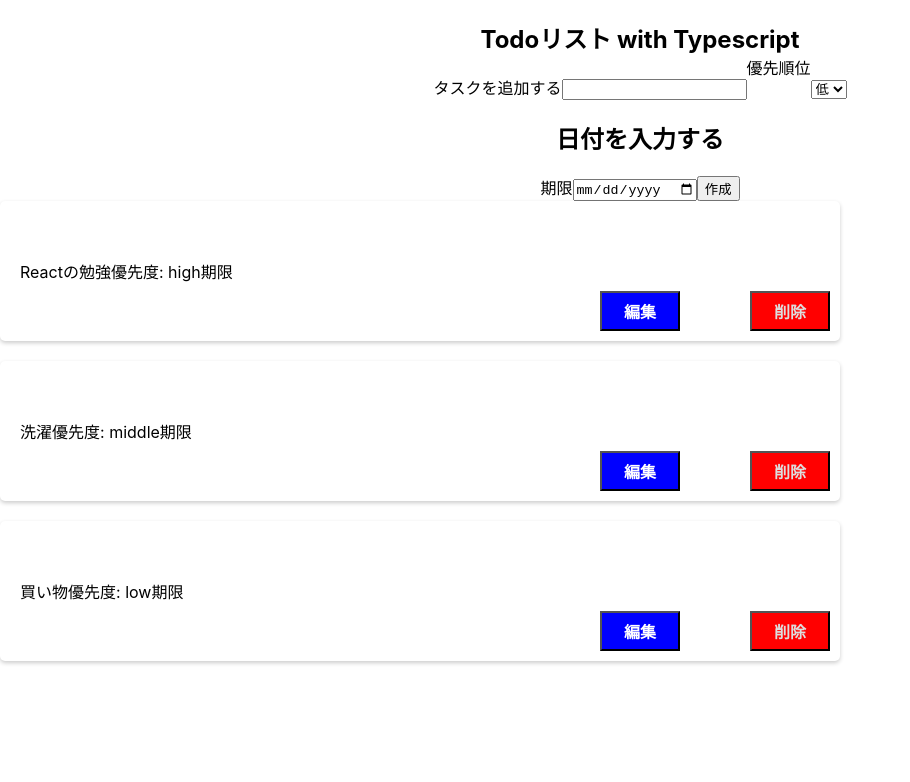
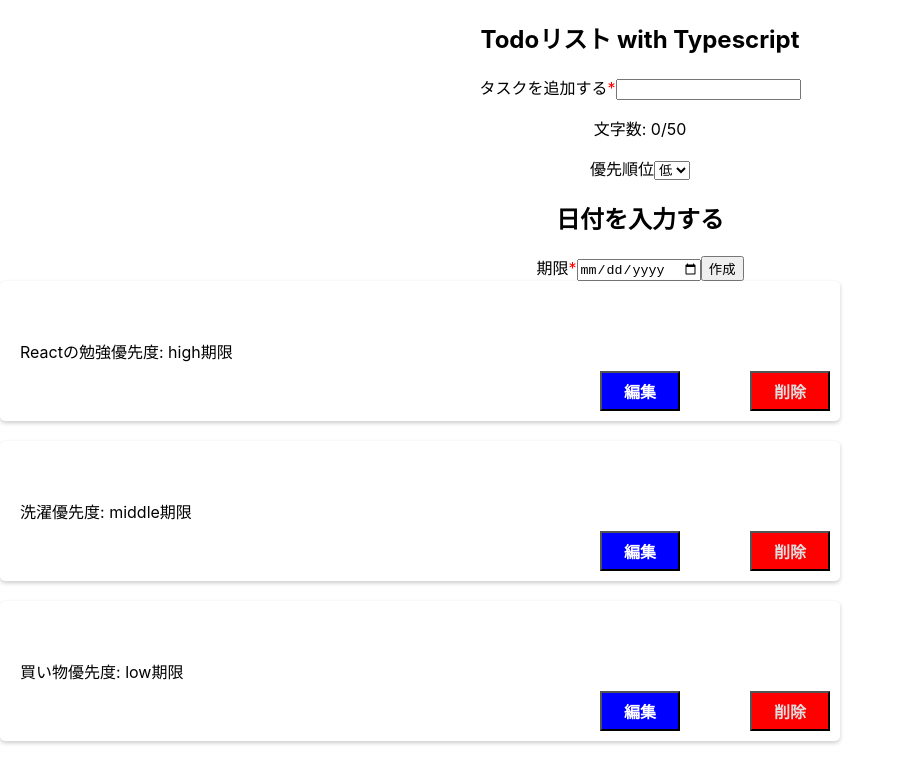
Before and after one commit to ootomokatsunari/todo-list-hara, a React (Create React App) app: page / in a window 1280 px wide. Shown: the top 782 px of the page, without its empty margins (0-910 px from the left). Built offline with nearby package versions, Linux system fonts and the light colour scheme.

Commit message:
作業完了

```diff
--- a/src/App.css
+++ b/src/App.css
@@ -37,7 +37,11 @@
   }
 }
 
-label[for="priority"] {
+.label[for="priority"] {
   position: relative;
   top: -20px;
 }
+
+.required {
+  color: red;
+}
--- a/src/App.tsx
+++ b/src/App.tsx
@@ -4,11 +4,13 @@ import Task from "./types"
 import Card from './Card';
 import Dialog from './EditDialog';
 import Button from './Button';
+import { log } from 'console';
 
 function App() {
   const [inputValue, setInputValue] = useState('');
   const [inputPriority, setInputPriority] = useState<'high' | 'middle' | 'low'>('low');
   const [inputDeadline, setInputDeadline] = useState('');
+  const [error, setError] = useState('');
   const [todos, setTodos] = useState<Task[]>([
     { id: 1, title: 'Reactの勉強', checked: false, priority: 'high', date: '', deadline: '' },
     { id: 2, title: '洗濯', checked: false, priority: 'middle', date: '', deadline: '' },
@@ -18,6 +20,7 @@ function App() {
 
   const [id, setId] = useState<number>(0);
   const [isDialogOpen, setIsDialogOpen] = useState(false);
+  const [count, setCount] = useState<number>(0);
   const [selectedTask, setSelectedTask] = useState<Task>({
     id: 0,
     title: '',
@@ -37,11 +40,40 @@ function App() {
 
   const handleChange = (e: React.ChangeEvent<HTMLInputElement>) => {
     setInputValue(e.target.value);
+    setCount(e.target.value.length);
   };
+
+  const handleCheckTaskContent = () => {
+    if (inputValue.trim() === '') {
+      let errorMsg = '';
+
+      if (!inputValue) {
+        errorMsg = 'タスク内容は必須です。';
+      }
+
+      if (inputValue.length > 50) {
+        alert('タスク内容は50文字以内で入力してください');
+        return;
+      }
+
+      if (inputDeadline !== '') {
+        const today = new Date().toISOString().slice(0, 10);
+        if (inputDeadline < today) {
+          alert('期限は当日または未来日を指定してください');
+          return;
+        }
+
+        setError(errorMsg);
+      }
+    }
+  };
+
+
 
   const handleSubmit = (e: React.FormEvent<HTMLFormElement>) => {
     e.preventDefault();
     const selectedPriority: 'low' | 'middle' | 'high' = (e.currentTarget[1]as HTMLSelectElement).value as 'low' | 'middle' | 'high';
+    handleCheckTaskContent();
 
     const newTask: Task = {
       id: id,
@@ -68,6 +100,7 @@ const handleEdit = (id: number, newValue: string, newPriority: 'high' | 'middle'
 
 
   const handleOpenEditDialog = (task: Task) => {
+    // console.log(task)
     setSelectedTask(task);
     setIsDialogOpen(true);
   };
@@ -103,7 +136,7 @@ const handleEdit = (id: number, newValue: string, newPriority: 'high' | 'middle'
       <div>
         <h2>Todoリスト with Typescript</h2>
         <form onSubmit={handleSubmit}>
-          <label htmlFor="todoInput">タスクを追加する</label>
+          <label htmlFor="todoInput">タスクを追加する<span className="required">*</span></label>
           <input
             type="text"
             id="todoInput"
@@ -111,6 +144,8 @@ const handleEdit = (id: number, newValue: string, newPriority: 'high' | 'middle'
             onChange={handleChange}
             className="inputText"
           />
+            <p>文字数: {count}/50</p>
+           {error && <div className="error">{error}</div>}
               <label htmlFor="priority">優先順位</label>
 
                 <select
@@ -129,7 +164,7 @@ const handleEdit = (id: number, newValue: string, newPriority: 'high' | 'middle'
                   <option value="high">高</option>
                 </select>
       <h2>日付を入力する</h2>
-           <label htmlFor="deadline">期限</label>
+           <label htmlFor="deadline">期限<span className="required">*</span></label>
            <input
          type="date"
          id="deadline"
@@ -159,13 +194,13 @@ const handleEdit = (id: number, newValue: string, newPriority: 'high' | 'middle'
            onClose={handleCloseDialog}
            selectedTask={selectedTask}
            onEdit={handleEdit}
-           deadline={inputDeadline}/>
+           />
 
 
         </div>
       </div>
     </div>
   );
-}
+};
 
-export default App;
+export default App
--- a/src/EditDialog.tsx
+++ b/src/EditDialog.tsx
@@ -2,37 +2,55 @@ import React, { useState,useEffect } from 'react';
 import './Dialog.css';
 import './Card'
 import Button from './Button'
+import App from './App';
+import { log } from 'console';
 
 type EditDialogProps = {
   isOpen: boolean;
   onClose: () => void;
-  selectedTask: { id: number; title: string; priority: 'high' | 'middle' | 'low' };
+  selectedTask: { id: number; title: string;deadline:string; priority: 'high' | 'middle' | 'low' };
   onEdit: (id: number, newValue: string, newPriority: 'high' | 'middle' | 'low') => void;
-  deadline:string;
 };
 
 
 
-const EditDialog = ({ isOpen, onClose, selectedTask, onEdit,deadline }: EditDialogProps) => {
+const EditDialog = ({ isOpen, onClose, selectedTask, onEdit}: EditDialogProps) => {
   const [inputValue, setInputValue] = useState(selectedTask.title);
-  const deadlineDate = new Date(deadline);
+  const deadlineDate = new Date(selectedTask.deadline);
+  // console.log("deadlineDate",deadlineDate);
+  // console.log("元々",selectedTask.deadline);
+
   const today = new Date();
   const isDeadlinePassed = deadlineDate.getFullYear() === today.getFullYear() &&
   deadlineDate.getMonth() === today.getMonth() &&
   deadlineDate.getDate() === today.getDate() - 1;
 
 
+
   useEffect(() => {
     setInputValue(selectedTask.title);
   }, [selectedTask]);
 
-
+  useEffect(() => {
+    document.title = inputValue;
+  }, [inputValue]);
 
   const handleSubmit = (e: React.FormEvent<HTMLFormElement>) => {
     e.preventDefault();
     onEdit(selectedTask.id, inputValue, selectedTask.priority); // 新しいタイトルと優先度を渡す
     onClose();
+    if (!inputValue) {
+      alert('タスク内容を入力してください。');
+      return;
+    }
+    if (inputValue.length > 50) {
+      alert('タスク内容は50文字以内で入力してください。');
+      return;
+    }
+    onEdit(selectedTask.id, inputValue, selectedTask.priority);
+    onClose();
   };
+
   const priorityClass =
   selectedTask.priority === 'high' ? 'priority-high' :
   selectedTask.priority === 'middle' ? 'priority-middle' :
@@ -52,7 +70,7 @@ const EditDialog = ({ isOpen, onClose, selectedTask, onEdit,deadline }: EditDial
             </div>
             <form onSubmit={handleSubmit}>
               <div className="form-group">
-                <label htmlFor="title">タスク名</label>
+                <label htmlFor="title">タスク名<span className="required">*</span></label>
                 <input
                   type="text"
                   id="title"
@@ -63,7 +81,7 @@ const EditDialog = ({ isOpen, onClose, selectedTask, onEdit,deadline }: EditDial
               <label htmlFor="priority">優先度</label>
                <div>{selectedTask.priority}</div>
                <span className={`deadline-date ${isDeadlinePassed ? "isDeadlinePassed" : ""}`}>
-               期限{deadline}</span>
+               期限{selectedTask.deadline}</span>
               </div>
               </div>
               <div className="dialog-footer">
```
